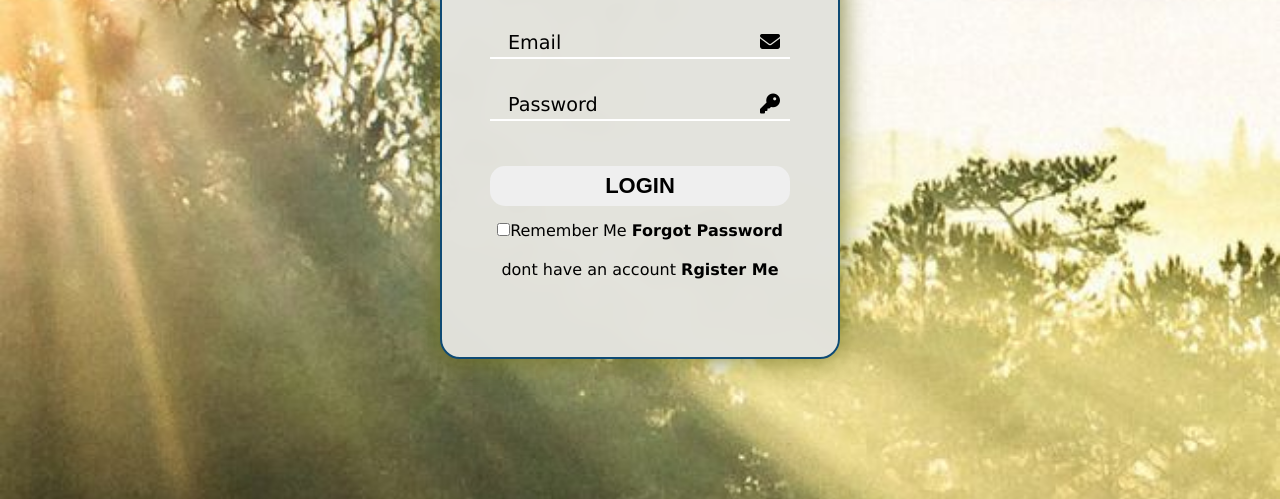
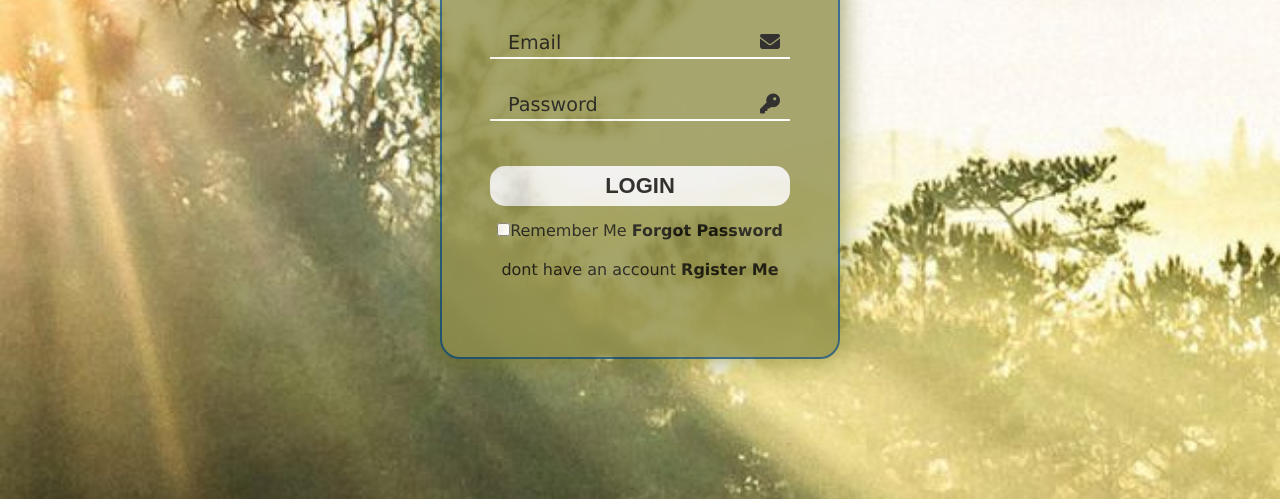
Before and after one commit to uzairkhan72/assigment, a plain HTML site: page index.html in a window 1280 px wide. Shown: the part 301-800 px from the top of the page. Drawn offline with Linux system fonts and the light colour scheme.

Commit message:
adding these changes to my repo

```diff
--- a/style.css
+++ b/style.css
@@ -29,15 +29,16 @@ h2{
     width: 400px;
     height: 450px;
     margin-top: 20px;
-    background-color:rgba(227, 227, 221, 0.979);
+    background-color:rgba(142, 142, 73, 0.979);
     border: 2px solid rgb(14, 74, 115);
     border-radius: 20px;
-    backdrop-filter: blur(10px);
+    backdrop-filter: blur(6px);
     box-shadow: 0 0 30px rgba(106, 110, 24, 0.9);
     display: flex;
     justify-content: center;
     align-items: center;
     flex-direction: column;
+    opacity: 0.8;
 
 }
 
```
